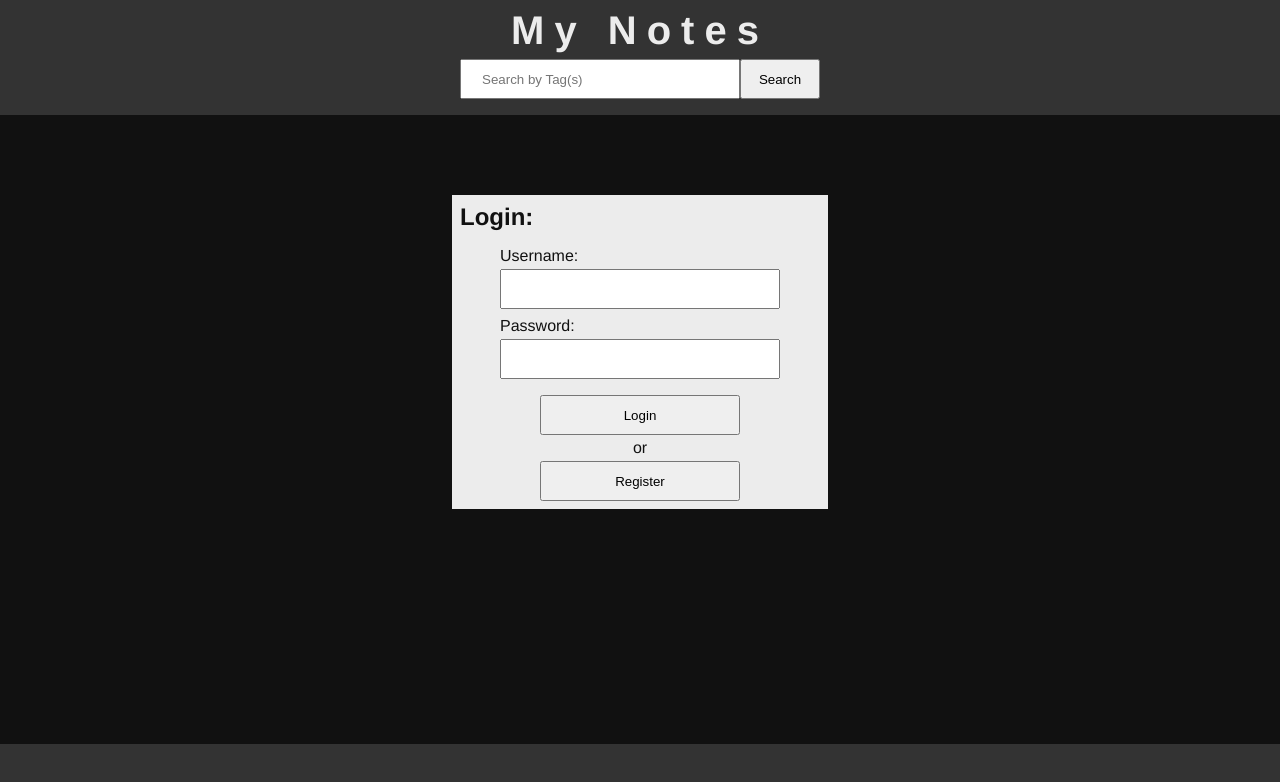
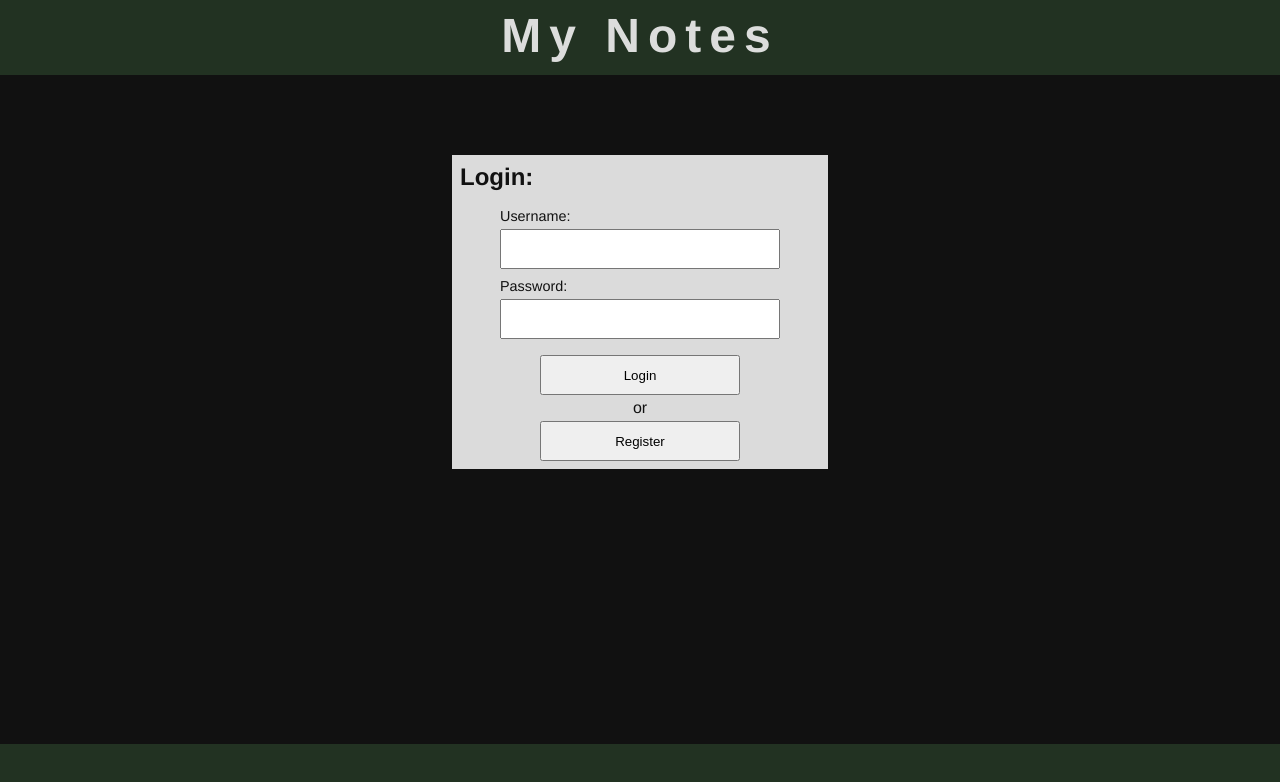
Before and after one commit to kylbutlr/notes-app-react, a React (Create React App) app: page / in a window 1280 px wide. Shown: the top 782 px of the page. Built offline with nearby package versions, Linux system fonts and the light colour scheme.

Commit message:
Responsive FE

```diff
--- a/src/App.css
+++ b/src/App.css
@@ -15,7 +15,7 @@
 }
 
 .header {
-  background: #333;
+  background: #406e405b;
   width: 100%;
   display: flex;
   flex-direction: column;
@@ -38,12 +38,13 @@
 }
 
 .footer {
-  background: #333;
+  background: #406e405b;
   width: 100%;
   padding: 1vh 0;
 }
 
-button, .title {
+button,
+.title {
   cursor: pointer;
 }
 
@@ -68,7 +69,12 @@ input[name=id] {
   width: 10vh;
 }
 
+.invisible-search {
+  height: 7vh;
+}
+
 .title {
+  letter-spacing: 0.25em;
   padding: 0 0 0.5vh;
 }
 
@@ -84,10 +90,14 @@ input[name=id] {
 }
 
 .body div {
-  background: #ececec;
+  background: #ecececec;
   display: flex;
   flex-direction: column;
   width: 45vh;
+}
+
+.body label span {
+  font-size: 90%;
 }
 
 .body ol {
@@ -123,9 +133,8 @@ input[name=id] {
 }
 
 h1 {
-  color: #ececec;
+  color: #ecececec;
   font-size: 2rem;
-  letter-spacing: 0.25em;
 }
 
 h2 {
@@ -133,26 +142,44 @@ h2 {
   padding: 0 0 1vh;
 }
 
+h3 {
+  font-size: 1.25rem;
+}
+
+h4 {
+  font-size: 1.1rem;
+}
+
+.view-notes h2 {
+  display: none;
+}
+
 .view-tags h2 {
   padding: 1vh;
 }
 
 .view-search h2 {
-  padding: 0;
+  padding: 1vh;
 }
 
-h3 {
-  font-size: 1.25rem;
-  text-indent: 5vh;
+.view-search h3 {
+  text-align: center;
   padding: 0 0 1vh;
 }
 
-h4 {
-  font-size: 1rem;
+.view-search h4 {
+  text-align: center;
+  padding: 0 1vh 1vh;
 }
 
-.view-notes h2 {
-  display: none;
+.view-tags h4,
+.view-notes h4 {
+  text-align: center;
+}
+
+.view-tags h4:first-child,
+.view-notes h4:first-child {
+  padding: 0 0 1vh;
 }
 
 .login,
@@ -212,6 +239,7 @@ h4 {
 }
 
 .or {
+  background: transparent !important;
   width: auto;
   padding: 0.5vh 0 0;
   text-align: center;
@@ -220,7 +248,7 @@ h4 {
 .list-info {
   flex: 10;
   align-self: flex-start;
-  padding: 1vh 1vh;
+  padding: 2vh 2vh;
 }
 
 .list-info p {
@@ -247,7 +275,7 @@ h4 {
 .create-tag,
 .edit-note,
 .edit-tag {
-  margin: 10vh auto;
+  margin: 5vh auto;
   padding: 2vh;
 }
 
@@ -277,7 +305,11 @@ h4 {
 @media only screen and (min-width: 768px) {
 
   h1 {
-    font-size: 2.5rem;
+    font-size: 3rem;
+  }
+
+  .title {
+    letter-spacing: 0.5em;
   }
 
   .header input[type=text] {
@@ -331,10 +363,11 @@ h4 {
 
 }
 
+
 @media only screen and (min-height: 1024px) {
 
   .header form {
-    margin: -1vh 0 0;
+    margin: -1.5vh 0 0;
   }
 
 }
--- a/src/App.js
+++ b/src/App.js
@@ -200,9 +200,7 @@ class App extends Component {
               const newTag = tagArray[i].trim();
               // eslint-disable-next-line
               this.cleanString(newTag, cleanTag => {
-                this.capitalizeFirstChar(cleanTag, capitalizedTag => {
-                  tagArray[i] = capitalizedTag;
-                });
+                tagArray[i] = cleanTag;
               });
             }
             tagArray = tagArray.join(', ');
@@ -212,7 +210,7 @@ class App extends Component {
                   noteInput: {
                     title: data.data.title,
                     text: data.data.text,
-                    tags: newTags,
+                    tags: newTags.join(', '),
                     id: data.data.id,
                   },
                 },
@@ -335,6 +333,7 @@ class App extends Component {
   }
 
   handleDeleteAllTags() {
+    if (this.state.tags.length > 0) {
       if (
         window.confirm(
           'Are you sure you want to delete all (' + this.state.tags.length + ') saved tags?'
@@ -347,8 +346,10 @@ class App extends Component {
         }
       }
     }
+  }
 
   handleDeleteAllNotes() {
+    if (this.state.notes.length > 0) {
       if (
         window.confirm(
           'Are you sure you want to delete all (' + this.state.notes.length + ') saved notes?'
@@ -361,6 +362,7 @@ class App extends Component {
             });
           });
         });
+      }
     }
   }
 
@@ -967,15 +969,15 @@ class App extends Component {
           <div className='title'>
             <div
               style={{
-                display: this.state.loggedIn === false ? 'block' : 'none',
+                display: this.state.loggedIn !== false ? 'block' : 'none',
               }}>
-              <h1 onClick={() => this.tabClick(tabs.LOGIN)}>My Notes</h1>{' '}
+              <h1 onClick={() => this.tabClick(tabs.VIEW_NOTES)}>My Notes</h1>
             </div>
             <div
               style={{
-                display: this.state.loggedIn !== false ? 'block' : 'none',
+                display: this.state.loggedIn === false ? 'block' : 'none',
               }}>
-              <h1 onClick={() => this.tabClick(tabs.VIEW_NOTES)}>My Notes</h1>
+              <h1 onClick={() => this.tabClick(tabs.LOGIN)}>My Notes</h1>
             </div>
           </div>
 
@@ -984,7 +986,7 @@ class App extends Component {
             className='search'
             style={{
               display:
-                this.state.activeTab !== tabs.LOGIN || this.state.activeTab !== tabs.REGISTER
+                this.state.activeTab !== tabs.LOGIN && this.state.activeTab !== tabs.REGISTER
                   ? 'block'
                   : 'none',
             }}>
@@ -1043,6 +1045,15 @@ class App extends Component {
               onClick={() => this.tabClick(tabs.CREATE_TAG)}>
               Create Tag
             </button>
+            <div
+              className='invisible-delete-button'
+              style={{
+                display:
+                  this.state.activeTab === tabs.EDIT_NOTE || this.state.activeTab === tabs.EDIT_TAG
+                    ? 'flex'
+                    : 'none',
+              }}
+            />
           </div>
         </div>
 
@@ -1111,6 +1122,17 @@ class App extends Component {
                   : 'none',
             }}>
             <h2>Notes:</h2>
+            <ol
+              style={{
+                display: this.state.notes.length === 0 ? 'block' : 'none',
+              }}>
+              <li>
+                <div className='list-info'>
+                  <h4>No notes currently exist.</h4>
+                  <h4>Try creating a new note above!</h4>
+                </div>
+              </li>
+            </ol>
             <ol>{this.state.notes.map(n => this.renderNote(n))}</ol>
           </div>
 
@@ -1121,6 +1143,17 @@ class App extends Component {
               display: this.state.activeTab === tabs.VIEW_TAGS ? 'block' : 'none',
             }}>
             <h2>Tags:</h2>
+            <ol
+              style={{
+                display: this.state.tags.length === 0 ? 'block' : 'none',
+              }}>
+              <li>
+                <div className='list-info'>
+                  <h4>No tags currently exist.</h4>
+                  <h4>Try creating a new tag above!</h4>
+                </div>
+              </li>
+            </ol>
             <ol>{this.state.tags.map(n => this.renderTag(n))}</ol>
           </div>
 
```
Lines whose indentation alone changed are shown as unchanged.
